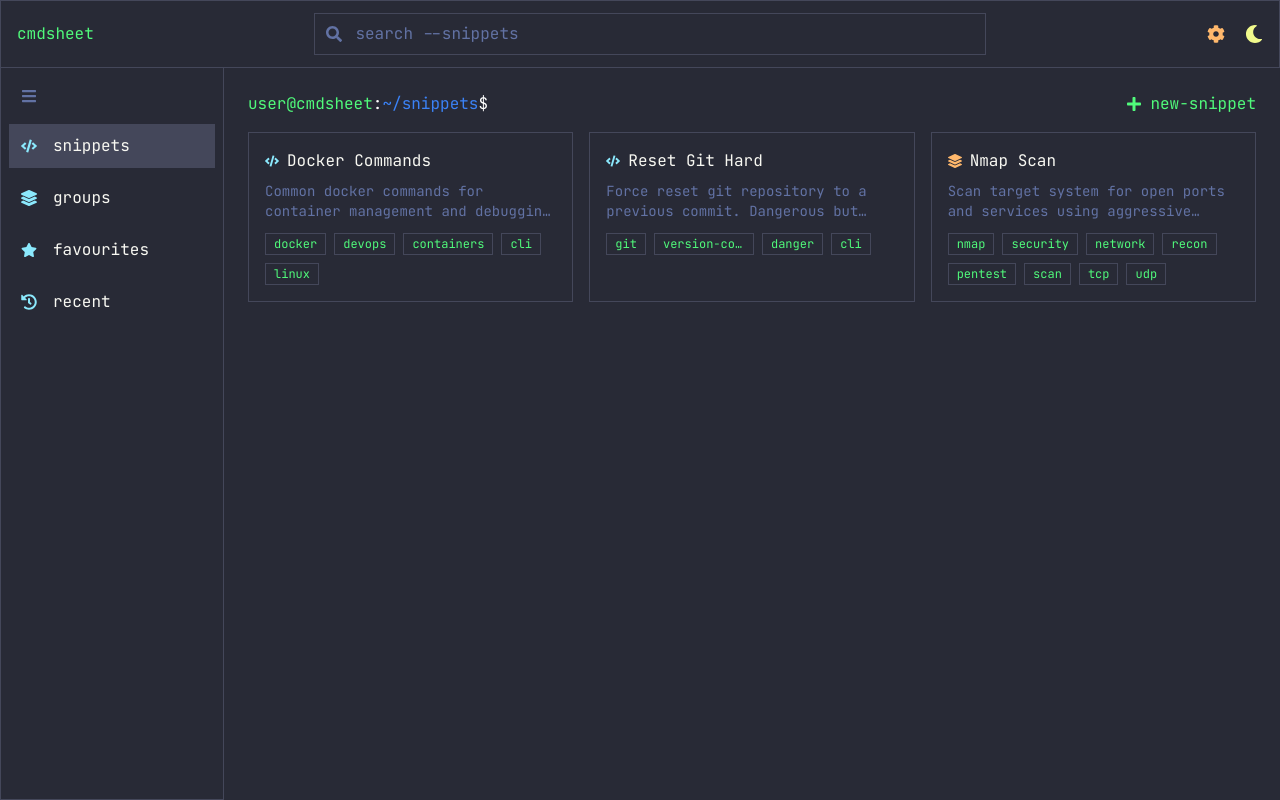
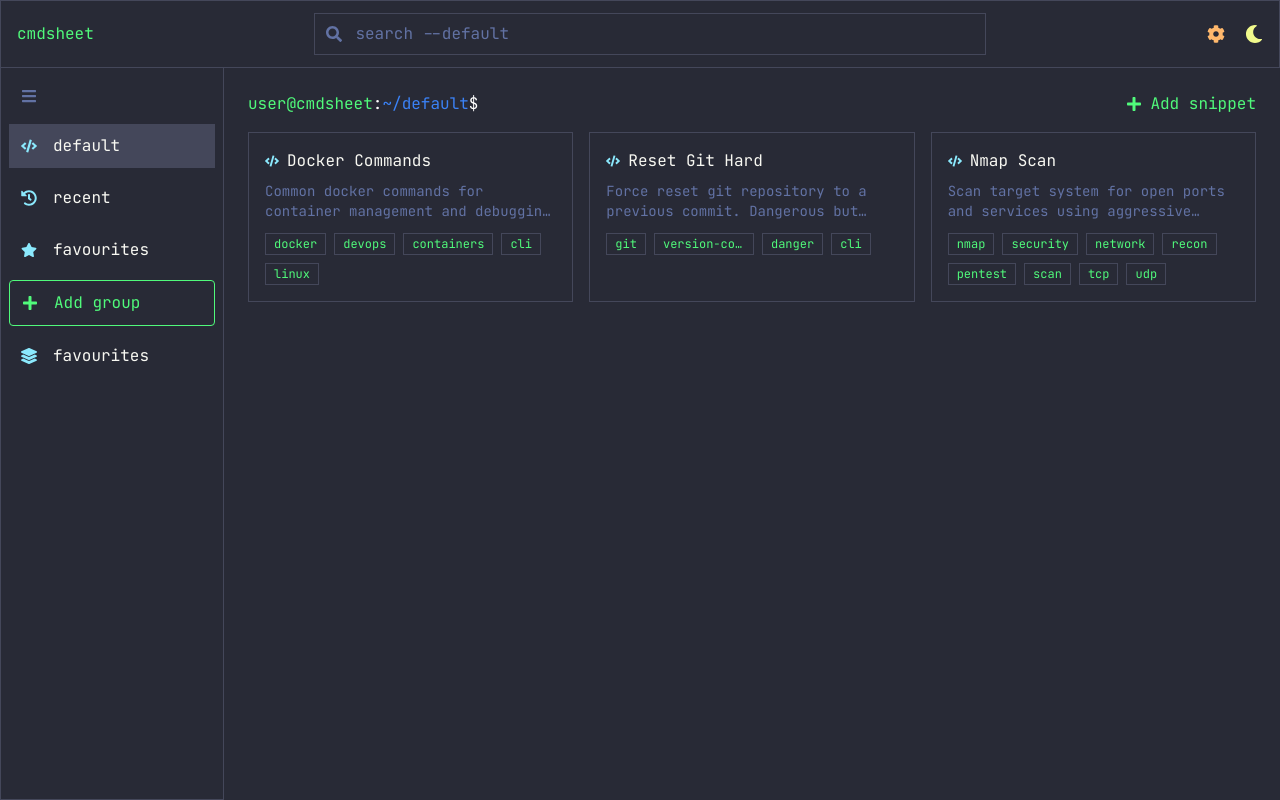
Before and after one commit to alien5516788/cmdsheet, a React (Vite) app in the folder src-vite/: page /dashboard in a window 1280 px wide. Built offline with nearby package versions, Linux system fonts and the light colour scheme.

Commit message:
Temp commit.

```diff
--- a/src-vite/src/pages/dashboard/dashboard.tsx
+++ b/src-vite/src/pages/dashboard/dashboard.tsx
@@ -1,13 +1,15 @@
 import { useState } from "react";
-import ItemCard from "./itemcard";
+import ItemCard from "./snippetcard";
 import Navbar from "./navbar";
 import Sidebar from "./sidebar";
 import { FaPlus } from "react-icons/fa";
 
 export default function Dashboard() {
-  const [viewType, setViewType] = useState<
-    "snippets" | "groups" | "recent" | "favourites"
-  >("snippets");
+  // There are 3 fixed groups and any number of custom groups
+  // Dashboard can be set to show snippets from a specific group
+  const [viewGroup, setViewGroup] = useState<
+    "default" | "recent" | "favourites" | string
+  >("default");
 
   // temp
   const dummyData: {
@@ -15,7 +17,6 @@ export default function Dashboard() {
     name: string;
     description: string;
     tags: string[];
-    type: "snippet" | "group";
   }[] = [
     {
       id: "1",
@@ -23,7 +24,6 @@ export default function Dashboard() {
       description:
         "Common docker commands for container management and debugging workflows",
       tags: ["docker", "devops", "containers", "cli", "linux"],
-      type: "snippet",
     },
     {
       id: "2",
@@ -31,7 +31,6 @@ export default function Dashboard() {
       description:
         "Force reset git repository to a previous commit. Dangerous but useful.",
       tags: ["git", "version-control", "danger", "cli"],
-      type: "snippet",
     },
     {
       id: "3",
@@ -51,19 +50,18 @@ export default function Dashboard() {
         "enumeration",
         "extra-tag",
       ],
-      type: "group",
     },
   ];
 
   return (
     <div className="min-h-screen bg-[#282a36] text-[#f8f8f2] flex flex-col">
       {/* Navbar */}
-      <Navbar viewType={viewType} />
+      <Navbar viewGroup={viewGroup} />
 
       {/* Body */}
       <div className="flex flex-1">
         {/* Sidebar */}
-        <Sidebar viewType={viewType} setViewType={setViewType} />
+        <Sidebar viewGroup={viewGroup} setViewGroup={setViewGroup} />
 
         {/* Main Content */}
         <main className="h-full flex-1 p-6">
@@ -72,14 +70,14 @@ export default function Dashboard() {
             {/* Terminal-style path */}
             <span className="cursor-blink">
               user@cmdsheet<span className="text-white">:</span>
-              <span className="text-blue-500">~/{viewType}</span>
+              <span className="text-blue-500">~/{viewGroup}</span>
               <span className="text-white">$</span>
             </span>
 
             {/* New Snippet */}
             <button className="text-[#50fa7b] hover:text-[#8be9fd] transition flex items-center gap-2">
               <FaPlus />
-              <span>new-snippet</span>
+              <span>Add snippet</span>
             </button>
           </div>
 
--- a/src-vite/src/pages/dashboard/navbar.tsx
+++ b/src-vite/src/pages/dashboard/navbar.tsx
@@ -1,11 +1,11 @@
 import { FaCog, FaMoon, FaSearch } from "react-icons/fa";
 
 interface NavbarProps {
-  viewType: "snippets" | "groups" | "recent" | "favourites";
+  viewGroup: "default" | "recent" | "favourites" | string;
 }
 
 export default function Navbar(props: NavbarProps) {
-  const { viewType } = props;
+  const { viewGroup } = props;
 
   return (
     <nav className="bg-[#282a36] border border-[#44475a] px-4 py-3">
@@ -18,7 +18,7 @@ export default function Navbar(props: NavbarProps) {
           <FaSearch className="absolute left-3 top-1/2 -translate-y-1/2 text-[#6272a4]" />
           <input
             type="text"
-            placeholder={`search --${viewType}`}
+            placeholder={`search --${viewGroup}`}
             className="w-full bg-transparent text-[#f8f8f2] placeholder-[#6272a4] pl-10 pr-3 py-2 border border-[#44475a] focus:outline-none focus:border-[#bd93f9] focus:shadow-[0_0_6px_#bd93f9]"
             style={{ caretColor: "#50fa7b" }}
           />
--- a/src-vite/src/pages/dashboard/sidebar.tsx
+++ b/src-vite/src/pages/dashboard/sidebar.tsx
@@ -4,44 +4,43 @@ import {
   FaCode,
   FaHistory,
   FaLayerGroup,
+  FaPlus,
   FaStar,
 } from "react-icons/fa";
 
 interface SidebarItemProps {
-  setViewType: React.Dispatch<
-    React.SetStateAction<"recent" | "snippets" | "groups" | "favourites">
+  setViewGroup: React.Dispatch<
+    React.SetStateAction<"default" | "recent" | "favourites" | string>
   >;
-  viewType: "recent" | "snippets" | "groups" | "favourites";
+  viewGroup: "default" | "recent" | "favourites" | string;
+  label: string;
   icon: React.ReactNode;
-  label: "recent" | "snippets" | "groups" | "favourites";
   collapsed: boolean;
 }
 
 function SidebarItem(props: SidebarItemProps) {
-  const { setViewType, viewType, icon, label, collapsed } = props;
+  const { setViewGroup, viewGroup, label, icon, collapsed } = props;
   return (
     <button
       className={`flex items-center gap-3 px-3 py-2 text-[#f8f8f2] hover:bg-[#44475a] transition
-      ${viewType === label ? "bg-[#44475a]" : ""}`}
-      onClick={() => setViewType(label)}
+      ${label === viewGroup ? "bg-[#44475a]" : ""}`}
+      onClick={() => setViewGroup(viewGroup)}
     >
       <span className="text-[#8be9fd] flex items-center w-5 h-7">{icon}</span>
-      {!collapsed && (
-        <span className="flex items-center h-7">{label}</span>
-      )}
+      {!collapsed && <span className="flex items-center h-7">{label}</span>}
     </button>
   );
 }
 
 interface SidebarProps {
-  setViewType: React.Dispatch<
-    React.SetStateAction<"recent" | "snippets" | "groups" | "favourites">
+  setViewGroup: React.Dispatch<
+    React.SetStateAction<"default" | "recent" | "favourites" | string>
   >;
-  viewType: "recent" | "snippets" | "groups" | "favourites";
+  viewGroup: "default" | "recent" | "favourites" | string;
 }
 
 export default function Sidebar(props: SidebarProps) {
-  const { setViewType, viewType } = props;
+  const { setViewGroup, viewGroup } = props;
 
   // Collapse sidebar
   const [collapsed, setCollapsed] = useState(false);
@@ -67,32 +66,48 @@ export default function Sidebar(props: SidebarProps) {
 
       {/* Links */}
       <nav className="flex flex-col gap-2 px-2">
+        {/* default, recent, favourites are permanent groups */}
         <SidebarItem
-          viewType={viewType}
-          setViewType={setViewType}
+          label="default"
+          viewGroup={viewGroup}
+          setViewGroup={setViewGroup}
           icon={<FaCode />}
-          label="snippets"
           collapsed={collapsed}
         />
         <SidebarItem
-          viewType={viewType}
-          setViewType={setViewType}
-          icon={<FaLayerGroup />}
-          label="groups"
+          label="recent"
+          viewGroup={viewGroup}
+          setViewGroup={setViewGroup}
+          icon={<FaHistory />}
           collapsed={collapsed}
         />
         <SidebarItem
-          viewType={viewType}
-          setViewType={setViewType}
+          label="favourites"
+          viewGroup={viewGroup}
+          setViewGroup={setViewGroup}
           icon={<FaStar />}
-          label="favourites"
           collapsed={collapsed}
         />
+
+        {/* add group button */}
+        <button
+          className="text-[#50fa7b] hover:text-[#8be9fd] transition flex items-center gap-3 px-3 py-2
+          border border-[#50fa7b] hover:border-[#bd93f9] rounded"
+        >
+          <span className="flex items-center w-5 h-7">
+            <FaPlus />
+          </span>
+          {!collapsed && (
+            <span className="flex items-center h-7">Add group</span>
+          )}
+        </button>
+
+        {/* Custom groups */}
         <SidebarItem
-          viewType={viewType}
-          setViewType={setViewType}
-          icon={<FaHistory />}
-          label="recent"
+          label="favourites"
+          viewGroup={viewGroup}
+          setViewGroup={setViewGroup}
+          icon={<FaLayerGroup />}
           collapsed={collapsed}
         />
       </nav>
--- a/src-vite/src/pages/dashboard/itemcard.tsx
+++ b/src-vite/src/pages/dashboard/snippetcard.tsx
@@ -1,4 +1,4 @@
-import { FaCode, FaLayerGroup } from "react-icons/fa";
+import { FaCode } from "react-icons/fa";
 
 interface ItemCardProps {
   item: {
@@ -6,20 +6,18 @@ interface ItemCardProps {
     name: string;
     description: string;
     tags: string[];
-    type: "snippet" | "group";
   };
 }
 
-export default function ItemCard(props: ItemCardProps) {
+export default function SnippetCard(props: ItemCardProps) {
   const { item } = props;
-  const isSnippet = item.type === "snippet";
 
   return (
     <div className="border border-[#44475a] p-4 hover:border-[#bd93f9] transition cursor-pointer">
       {/* Header */}
       <div className="flex items-center gap-2 mb-2">
-        <span className={isSnippet ? "text-[#8be9fd]" : "text-[#ffb86c]"}>
-          {isSnippet ? <FaCode size={14} /> : <FaLayerGroup size={14} />}
+        <span className="text-[#8be9fd]">
+          <FaCode size={14} />
         </span>
 
         <h3 className="text-[#f8f8f2] font-medium truncate">{item.name}</h3>
```
